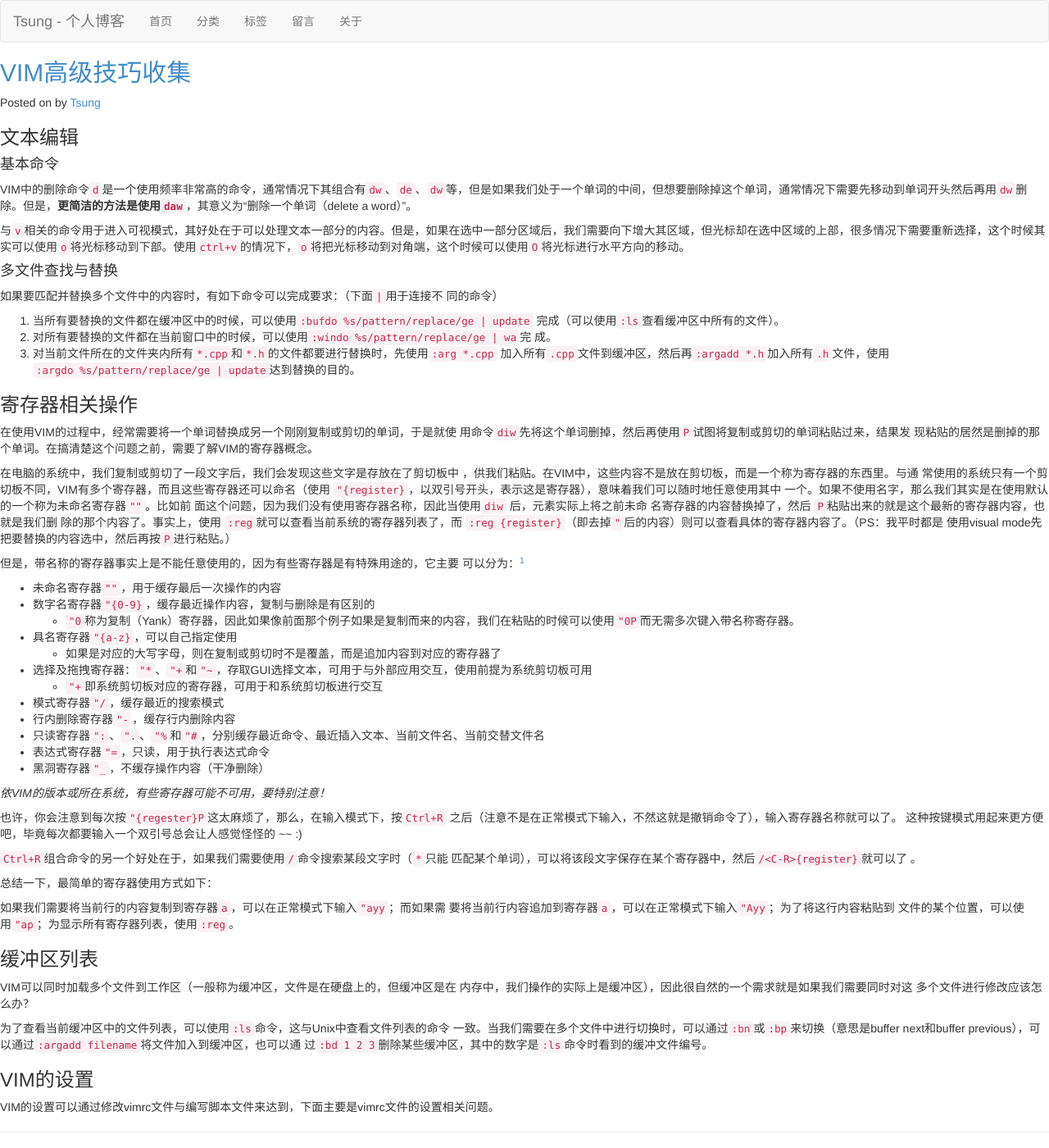
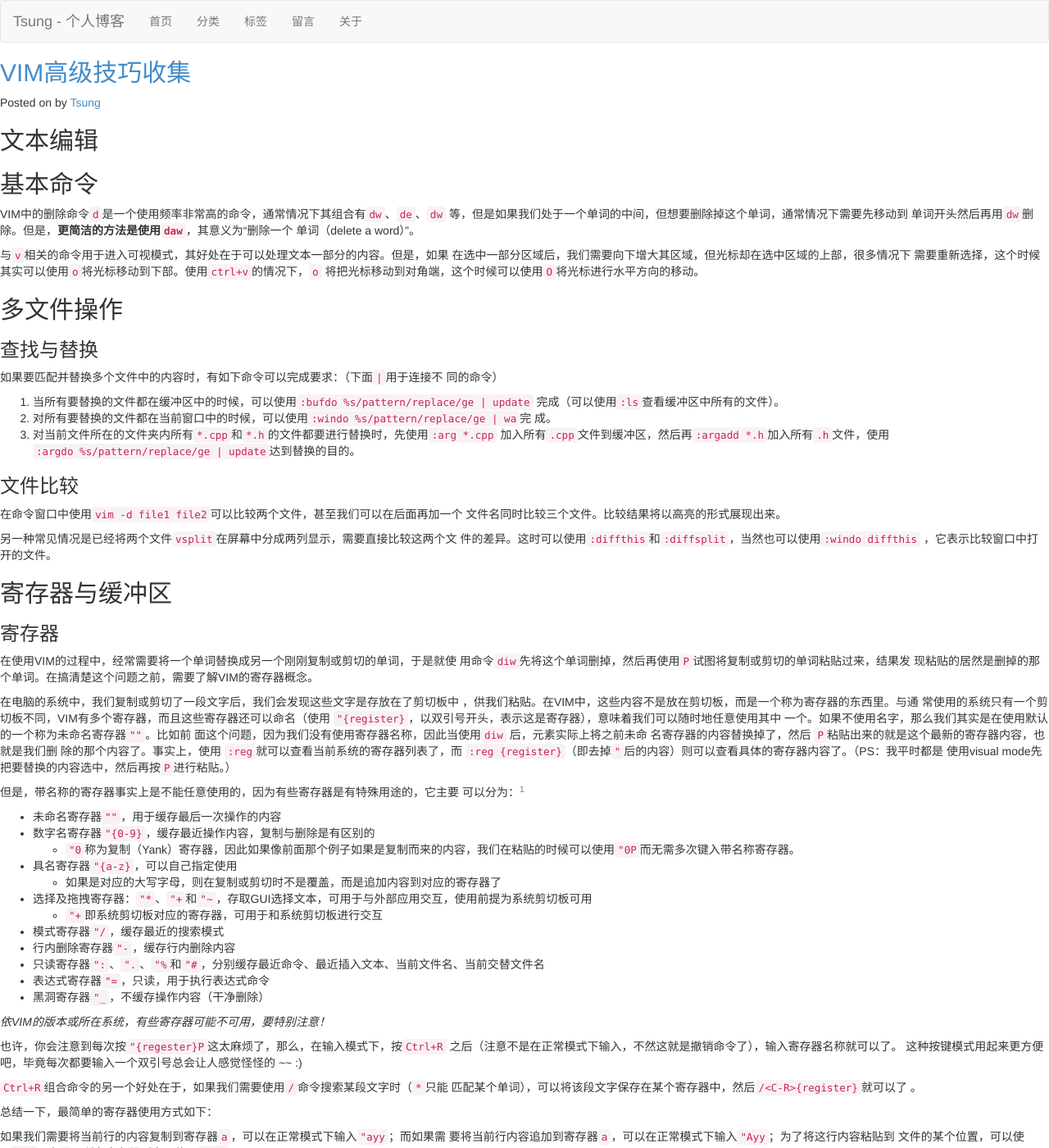
Before and after one commit to JiaxiangZheng/octman, a Jekyll site: the page built from _posts/2014/2014-01-12-vim-tricks.md, in a window 1280 px wide and 1400 px high. Shown: the whole window at 82% size. Built offline with Jekyll 4.4.1, drawn with Linux system fonts in a browser that asks for light colours; comment, search, counter and statistics services are not loaded; some of the changed text lies outside the part shown.

Commit message:
update vim tricks

```diff
--- a/_posts/2014/2014-01-12-vim-tricks.md
+++ b/_posts/2014/2014-01-12-vim-tricks.md
@@ -29,7 +37,18 @@
    加入所有`.cpp`文件到缓冲区，然后再`:argadd *.h`加入所有`.h`文件，使用
    `:argdo %s/pattern/replace/ge | update`达到替换的目的。
 
-### 寄存器相关操作
+### 文件比较
+
+在命令窗口中使用`vim -d file1 file2`可以比较两个文件，甚至我们可以在后面再加一个
+文件名同时比较三个文件。比较结果将以高亮的形式展现出来。
+
+另一种常见情况是已经将两个文件`vsplit`在屏幕中分成两列显示，需要直接比较这两个文
+件的差异。这时可以使用`:diffthis`和`:diffsplit`，当然也可以使用`:windo diffthis`
+，它表示比较窗口中打开的文件。
+
+## 寄存器与缓冲区
+
+### 寄存器
 
 在使用VIM的过程中，经常需要将一个单词替换成另一个刚刚复制或剪切的单词，于是就使
 用命令`diw`先将这个单词删掉，然后再使用`P`试图将复制或剪切的单词粘贴过来，结果发
@@ -89,7 +108,9 @@
 next和buffer previous），可以通过`:argadd filename`将文件加入到缓冲区，也可以通
 过`:bd 1 2 3`删除某些缓冲区，其中的数字是`:ls`命令时看到的缓冲文件编号。
 
-### VIM的设置
+可以使用`:e!`强制重新加载文件，这通常用于外部已经更改文件的情况。
+
+## VIM配置文件
 
 VIM的设置可以通过修改vimrc文件与编写脚本文件来达到，下面主要是vimrc文件的设置相关问题。
 
```
Also changed, not shown: other parts of _posts/2014/2014-01-12-vim-tricks.md (+17 -5 lines).
